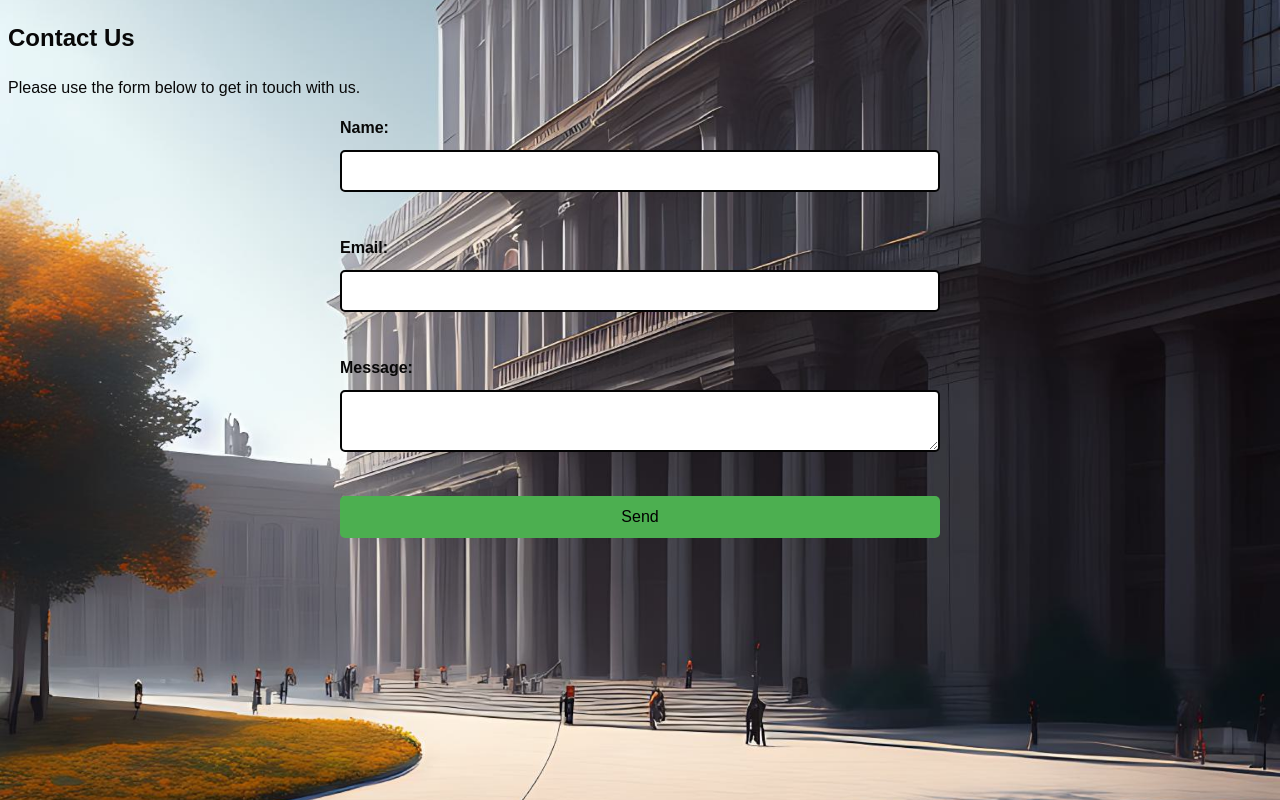
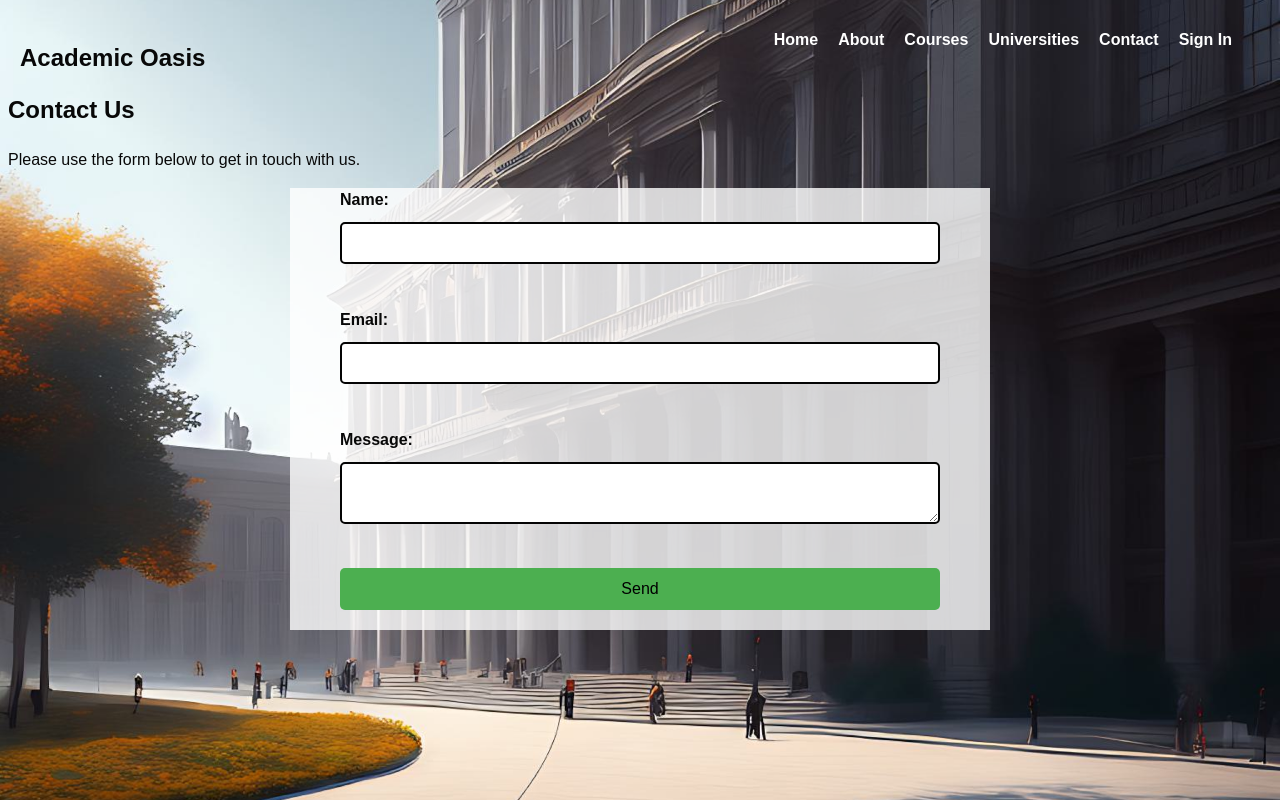
Before and after one commit to NishB17/AcademicOasis, a PHP site: page /Contact.html in a window 1280 px wide. Run offline with PHP 8.4, Linux system fonts and the light colour scheme.

Commit message:
Contact Updates

```diff
--- a/Contact.html
+++ b/Contact.html
@@ -5,13 +5,21 @@
     <link rel="stylesheet" type="text/css" href="contactstyle.css">
 </head>
 <body>
-    <!-- Your HTML code here -->
-</body>
-</html>
-
+	<header>
+		<nav>
+		   <h1>Academic Oasis</h1>
+		   <a href="index.html">Home</a>
+		   <a href="about.html">About</a>
+		   <a href="#">Courses</a>
+		   <a href="#">Universities</a>
+		   <a href="Contact.html">Contact</a>
+		   <a href="Signinpage.html">Sign In</a>
+		</nav>
+	  </header>
 	  <main>
 		<h2>Contact Us</h2>
 		<p>Please use the form below to get in touch with us.</p>
+		<div class="contactform">
 		<form action="submit-form.php" method="post">
 			<label for="name">Name:</label>
 			<input type="text" id="name" name="name" required><br>
@@ -24,4 +32,7 @@
 
 			<input type="submit" value="Send">
 		</form>
+		</div>
 	</main>
+</body>
+</html>
--- a/Signinpage.html
+++ b/Signinpage.html
@@ -13,7 +13,7 @@
           <li><a href="about.html">About</a></li>
           <li><a href="#">Courses</a></li>
           <li><a href="#">Universities</a></li>
-          <li><a href="#">Contact</a></li>
+          <li><a href="Contact.html">Contact</a></li>
           <li><a href="Signinpage.html">Sign In</a></li>
         </ul>
       </nav>
--- a/Signuppage.html
+++ b/Signuppage.html
@@ -12,7 +12,7 @@
           <li><a href="about.html">About</a></li>
           <li><a href="#">Courses</a></li>
           <li><a href="#">Universities</a></li>
-          <li><a href="#">Contact</a></li>
+          <li><a href="Contact.html">Contact</a></li>
           <li><a href="Signinpage.html">Sign In</a></li>
         </ul>
       </nav>
--- a/about.html
+++ b/about.html
@@ -10,7 +10,7 @@
          <a href="about.html">About</a>
          <a href="#">Courses</a>
          <a href="#">Universities</a>
-         <a href="#">Contact</a>
+         <a href="Contact.html">Contact</a>
          <a href="Signinpage.html">Sign In</a>
       </nav>
     </header>
--- a/aboutstyles.css
+++ b/aboutstyles.css
@@ -65,6 +65,7 @@
     font-size: 16px;
   }
 
+
   .founder {
     width: 300px;
     margin-bottom: 20px;
--- a/contactstyle.css
+++ b/contactstyle.css
@@ -16,9 +16,43 @@ body {
     color: #080808;
     line-height: 1.5;
   }
+
+  header {
+    padding: 20px;
+  }
+
+  nav {
+    display: flex;
+    justify-content: right;
+    align-items: center;
+  }
+
+  nav a {
+    text-decoration: none;
+    color: #fff;
+    font-weight: bold;
+    margin-right: 20px;
+  }
+
+  nav a:hover {
+    color: #666;
+  }
+
+  nav h1{
+    position: absolute;
+    left: 20px;
+    top: 20px;
+  }
+
 label {
     font-weight: bold;
     margin-bottom: 10px;
+}
+
+.contactform{
+    background-color: rgba(255, 255, 255, 0.8);
+    width: 700px;
+    margin: auto;
 }
 
 input, textarea {
```
Lines whose indentation alone changed are shown as unchanged.
